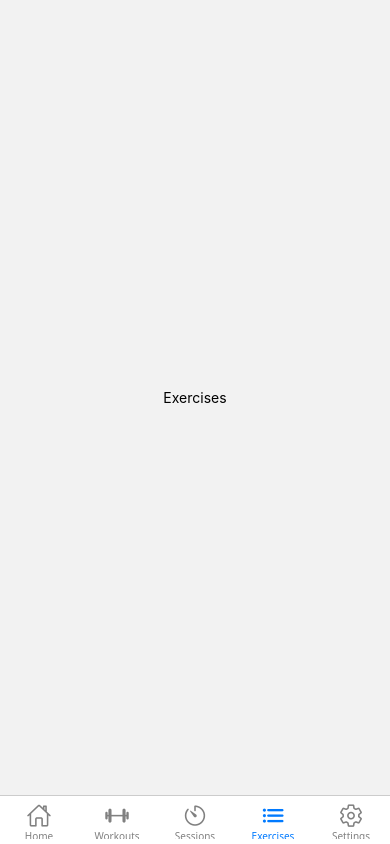
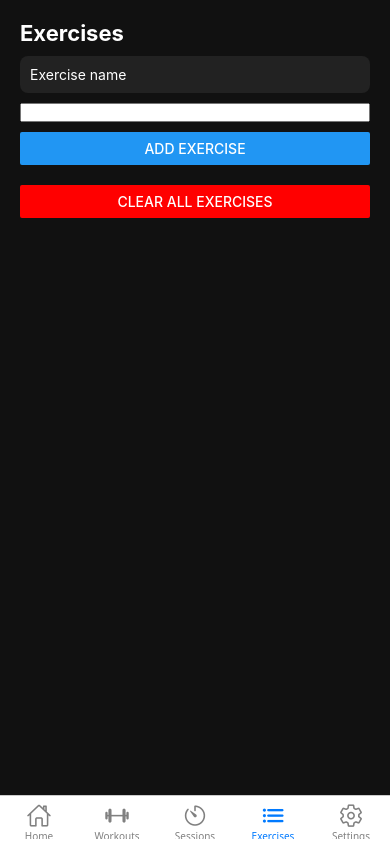
Before and after one commit to mugenryuu/brsrkTrackr, a React Native app: screen /Exercises in a window 390 px wide. Built offline with nearby package versions, Linux system fonts and the light colour scheme.

Commit message:
added Exercises screen

```diff
--- a/App.js
+++ b/App.js
@@ -1,17 +1,19 @@
-import { StatusBar } from 'expo-status-bar';
+import * as React from 'react';
 import { StyleSheet, Text, View } from 'react-native';
 import { NavigationContainer } from '@react-navigation/native';
 import { createBottomTabNavigator } from '@react-navigation/bottom-tabs';
 import { Ionicons } from '@expo/vector-icons';
 
+
+import ExercisesScreen from "./screens/ExercisesScreen"
+
 export default function App() {
+  const Tab = createBottomTabNavigator();
 
-  const Tab = createBottomTabNavigator();
 
   const HomeScreen = () => <View style={{ flex: 1, justifyContent: 'center', alignItems: 'center' }}><Text>Home</Text></View>;
   const WorkoutsScreen = () => <View style={{ flex: 1, justifyContent: 'center', alignItems: 'center' }}><Text>Workouts</Text></View>;
   const SessionsScreen = () => <View style={{ flex: 1, justifyContent: 'center', alignItems: 'center' }}><Text>Sessions</Text></View>;
-  const ExercisesScreen = () => <View style={{ flex: 1, justifyContent: 'center', alignItems: 'center' }}><Text>Exercises</Text></View>;
   const SettingsScreen = () => <View style={{ flex: 1, justifyContent: 'center', alignItems: 'center' }}><Text>Settings</Text></View>;
 
 
@@ -46,10 +48,6 @@ export default function App() {
         <Tab.Screen name="Settings" component={SettingsScreen} />
       </Tab.Navigator>
     </NavigationContainer>
-    // <View style={styles.container}>
-    //   <Text>Open up App.js to start working on your app!</Text>
-    //   <StatusBar style="auto" />
-    // </View>
   );
 }
 
--- /dev/null
+++ b/screens/ExercisesScreen.js
@@ -0,0 +1,92 @@
+import React, { useEffect, useState } from "react";
+import { View, Text, TextInput, Button, FlatList, StyleSheet, StatusBar } from "react-native";
+import AsyncStorage from "@react-native-async-storage/async-storage";
+import { Picker } from "@react-native-picker/picker";
+
+export default function ExercisesScreen() {
+  const [exerciseName, setExerciseName] = useState("");
+  const [category, setCategory] = useState("Chest");
+  const [exercises, setExercises] = useState([]);
+
+  useEffect(() => {
+    const loadExercises = async () => {
+      try {
+        const saved = await AsyncStorage.getItem("exercises");
+        if (saved) setExercises(JSON.parse(saved));
+      } catch (err) {
+        console.error("failed to load exercises", err);
+      }
+    };
+    loadExercises();
+  }, []);
+
+  useEffect(() => {
+    AsyncStorage.setItem("exercises", JSON.stringify(exercises));
+  }, [exercises]);
+
+  const addExercise = () => {
+    if (!exerciseName.trim()) return;
+    const newExercise = {
+      id: Date.now().toString(),
+      name: exerciseName.trim(),
+      category,
+    };
+    setExercises([newExercise, ...exercises]);
+    setExerciseName("");
+  };
+
+  const ClearAll = async () => {
+    await AsyncStorage.removeItem("exercises");
+    setExercises([]);
+  };
+
+  return (
+    <View style={styles.container}>
+      <StatusBar
+        barStyle="dark-content" // or "light-content" depending on your design
+        backgroundColor="transparent" // Set to transparent for Android to allow content underneath
+        translucent={true} // Crucial for Android to draw under status bar
+      />
+      <Text style={styles.title}>Exercises</Text>
+
+      <TextInput
+        style={styles.input}
+        placeholder="Exercise name"
+        value={exerciseName}
+        onChangeText={setExerciseName}
+      />
+
+      <View style={styles.picker}>
+        <Picker selectedValue={category} onValueChange={setCategory} style={{ color: "#fff" }}>
+          <Picker.Item label="Chest" value="Chest" />
+          <Picker.Item label="Back" value="Back" />
+          <Picker.Item label="Arms" value="Arms" />
+          <Picker.Item label="Legs" value="Legs" />
+        </Picker>
+      </View>
+
+      <Button title="Add Exercise" onPress={addExercise} />
+      <View style={{ marginVertical: 10 }} />
+      <Button title="Clear All Exercises" color="red" onPress={ClearAll} />
+
+      <FlatList
+        data={exercises}
+        keyExtractor={(item) => item.id}
+        renderItem={({ item }) => (
+          <View style={styles.item}>
+            <Text style={{ color: "#fff", fontWeight: "bold" }}>{item.name}</Text>
+            <Text style={{ color: "#aaa" }}>{item.category}</Text>
+          </View>
+        )}
+      />
+    </View>
+  );
+}
+
+const styles = StyleSheet.create({
+  container: { flex: 1, backgroundColor: "#111", padding: 20 },
+  title: { color: "#fff", fontSize: 22, fontWeight: "bold", marginBottom: 10 },
+  input: { backgroundColor: "#222", color: "#fff", padding: 10, marginBottom: 10, borderRadius: 8 },
+  picker: { backgroundColor: "#222", borderRadius: 8, marginBottom: 10 },
+  item: { backgroundColor: "#333", padding: 15, marginVertical: 5, borderRadius: 8 },
+});
```
